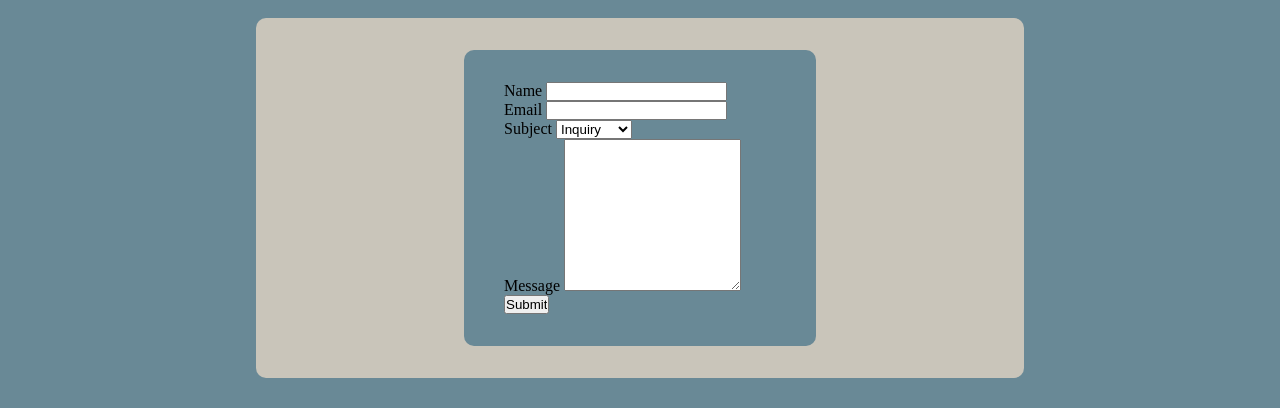
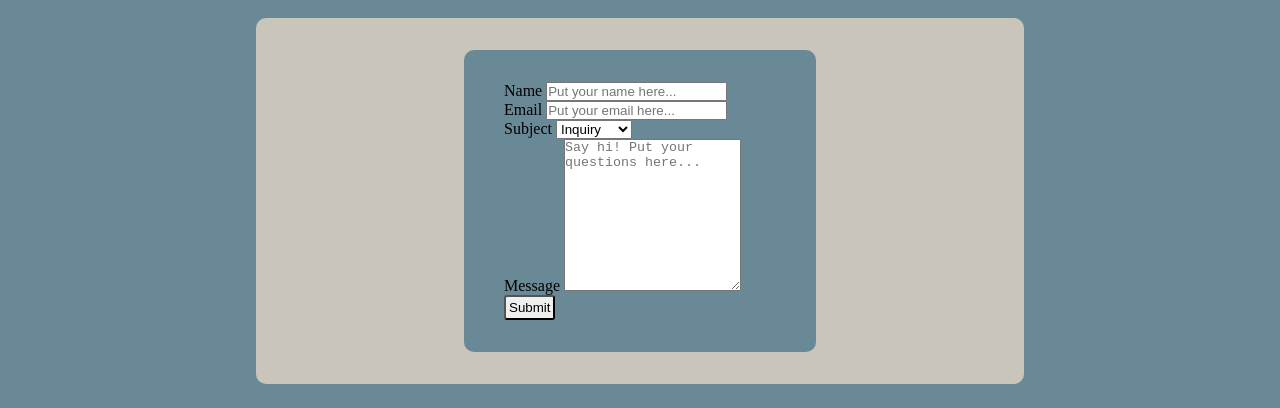
Before and after one commit to bJacob7769/final-project, a plain HTML site: page contact.html in a window 1280 px wide. Shown: the part 175-583 px from the top of the page. Drawn offline with Linux system fonts and the light colour scheme; a web font is replaced by a local one.

Commit message:
final touches, code cleanup

```diff
--- a/contact.html
+++ b/contact.html
@@ -32,12 +32,12 @@
             <form>
                 <div class="form-group">
                     <label for="nameInput">Name</label>
-                    <input type="text" id="nameInput" />
+                    <input type="text" id="nameInput" placeholder="Put your name here..."/>
                 </div>
 
                 <div class="form-group">
                     <label for="emailInput">Email</label>
-                    <input type="email" id="emailInput" />
+                    <input type="email" id="emailInput" placeholder="Put your email here..."/>
                 </div>
 
                 <div class="form-group">
@@ -50,10 +50,10 @@
 
                 <div class="form-group">
                     <label for="messageInput">Message</label>
-                    <textarea id="messageInput" rows="10"></textarea>
+                    <textarea id="messageInput" rows="10" placeholder="Say hi! Put your questions here..."></textarea>
                 </div>
 
-                <input type="submit" value="Submit" />
+                <input id="button" type="submit" value="Submit" />
 
                 <div class="form-group"></div>
             </form>
@@ -88,7 +88,7 @@
             <div class="column">
                 <p>Styles by Syd</p>
                 <p>Phone: <span>(661) 867-5309</span></p>
-                <p>Email: <span>grumpygoblin@goblinmail.com</span></p>
+                <p>Email: <span>stylesbysyd@email.com</span></p>
                 <p>&copy: Styles by Syd, GGD. 2021</p>
             </div>
             <div class="column">
--- a/css/contact.css
+++ b/css/contact.css
@@ -54,3 +54,9 @@ h1 {
     margin: 1.5rem;
     border: double 10px #407076;
 }
+
+#button {
+    border-radius: 3px;
+    padding: 3px;
+    /* background-color: #ebbab9; */
+}
--- a/css/styles.css
+++ b/css/styles.css
@@ -181,3 +181,7 @@ footer {
 footer>div>div>p {
     padding: .25rem .5rem;
 }
+
+footer>div>p {
+    float: right;
+}
```
Also changed, not shown: about.html (+1 -1 lines), index.html (+1 -1 lines).
